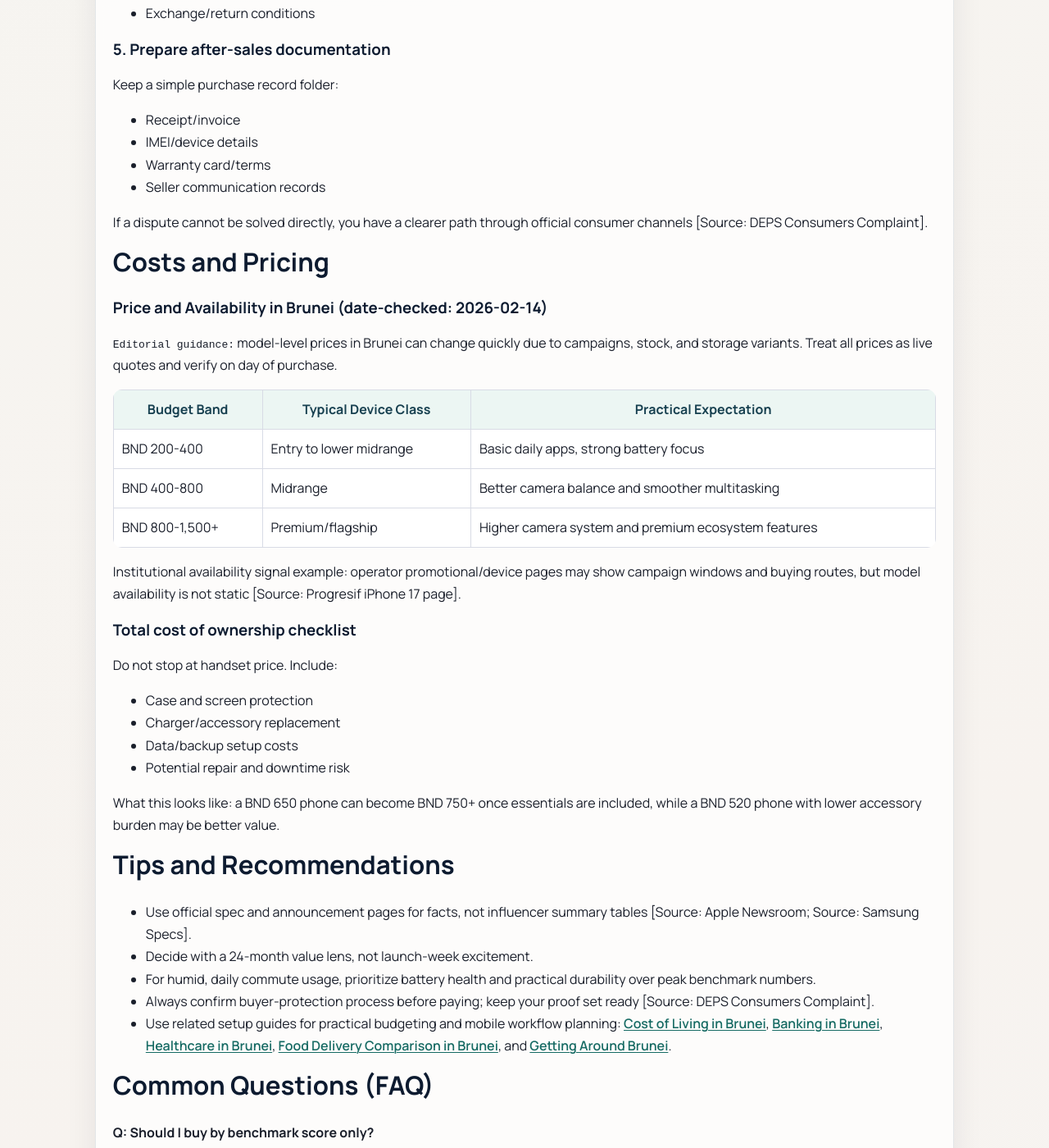
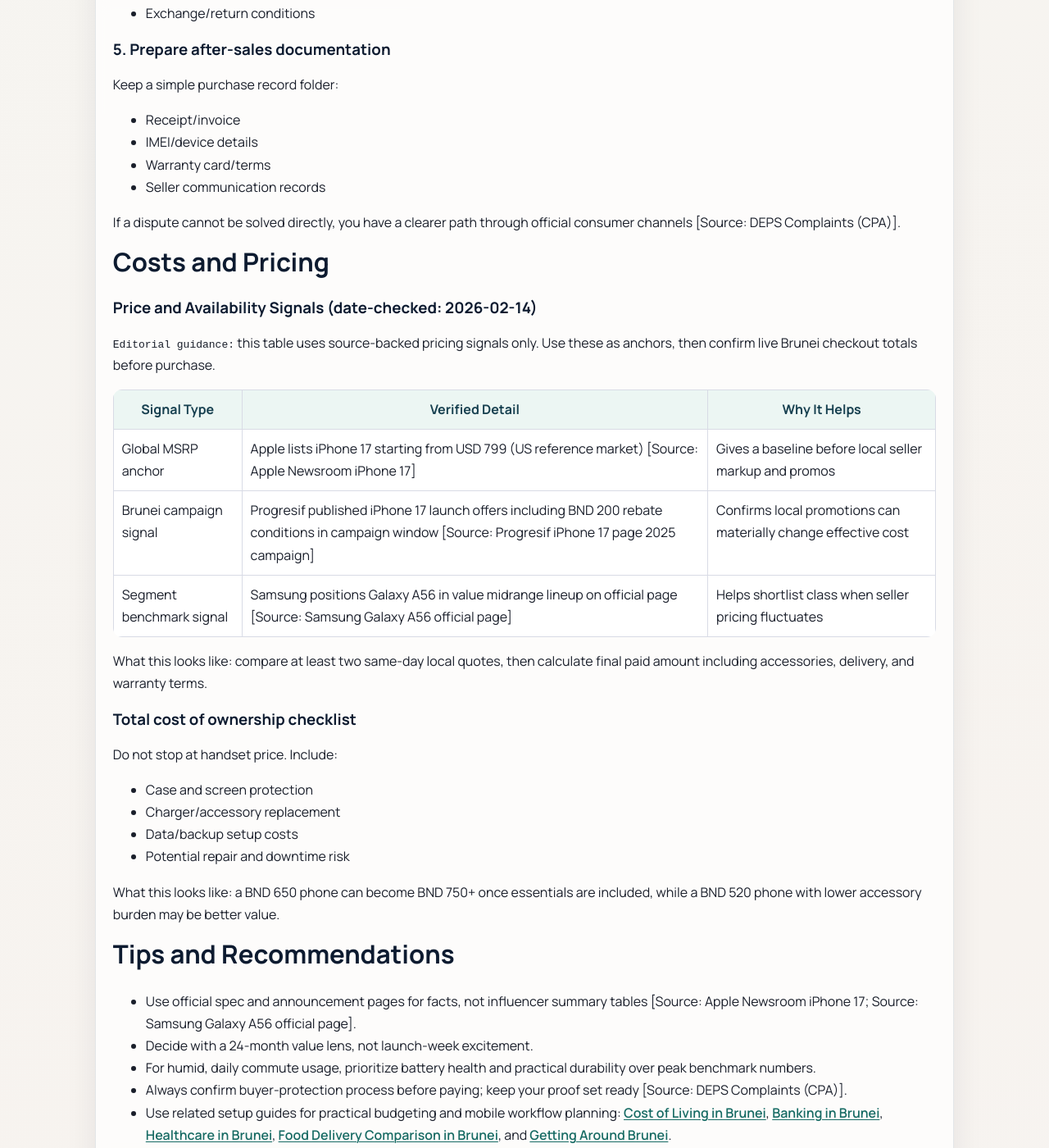
Before and after one commit to legendteddy/brunei-codex, a Jekyll site: the page built from _guides/smartphone-buying-guide-brunei.md, in a window 1280 px wide and 1400 px high, scrolled down 2875 px. Shown: the whole window at 82% size. Built offline with Jekyll 4.4.1, drawn with Linux system fonts in a browser that asks for light colours; some of the changed text lies outside the part shown.

Commit message:
Finalize smartphone buying guide sources and mark verified

```diff
--- a/_guides/smartphone-buying-guide-brunei.md
+++ b/_guides/smartphone-buying-guide-brunei.md
@@ -4,24 +4,24 @@
 last_updated: 2026-02-14
 verified_on: 2026-02-14
 owner: swarm-content
-content_state: draft
+content_state: verified
 category: gadgets
 tags: [smartphone buying guide, brunei gadgets, warranty, mobile]
 meta_description: "Everything you need to know about buying smartphones in Brunei. Updated 2026. Compatibility checks, warranty workflow, price-check method, and buyer checklist."
 quick_answer: "Buy a phone in Brunei by verifying three things before payment: network/device compatibility, warranty support channel, and final total cost including accessories. Do not buy on specs alone. Check official device and consumer resources first, compare local availability by live listings, and keep documented proof of purchase for after-sales protection."
 sources:
-  - https://www.aiti.gov.bn/consumer/mobile/devices/device-checking-app/
-  - https://www.aiti.gov.bn/consumer/mobile/devices/aiti-approved-equipment-search/
-  - https://www.progresif.com/personal/iphone17
-  - https://www.deps.mofe.gov.bn/SitePages/Consumers%20Complaint.aspx
-  - https://www.apple.com/newsroom/2025/09/apple-introduces-iphone-17-and-iphone-17-plus/
-  - https://www.samsung.com/global/galaxy/galaxy-a56-5g/specs/
-  - https://www.vivo.com/en/products/param/y300pro
+  - https://aiti.gov.bn/app/
+  - https://www.aiti.gov.bn/equipment-importation/equipment-search/
+  - https://www.progresif.com/iphone17
+  - https://deps.mofe.gov.bn/complaints-pca-2/
+  - https://www.apple.com/newsroom/2025/09/apple-debuts-iphone-17/
+  - https://www.samsung.com/us/smartphones/galaxy-a56-5g/
+  - https://www.vivo.com/en/products/x300-pro
 ---
 
 # Smartphone Buying Guide in Brunei - Complete Guide
 
-**Quick Answer:** In Brunei, a good smartphone purchase decision is mostly about risk control, not just benchmark performance. Verify network/device status, after-sales path, and real all-in cost before checkout [Source: AITI Device Checking App; Source: AITI Approved Equipment Search]. Then shortlist by your usage pattern and buy only after you can confirm warranty and support escalation routes.
+**Quick Answer:** In Brunei, a good smartphone purchase decision is mostly about risk control, not just benchmark performance. Verify network/device status, after-sales path, and real all-in cost before checkout [Source: AITI App Device Check; Source: AITI Equipment Search]. Then shortlist by your usage pattern and buy only after you can confirm warranty and support escalation routes.
 
 ## Overview
 
@@ -44,10 +44,10 @@
 
 | Decision Point | Why It Matters in Brunei | Where to Check |
 | --- | --- | --- |
-| Device compatibility/approval context | Reduces risk of unsupported or problematic units | AITI device resources [Source: AITI Approved Equipment Search] |
-| Warranty and complaint pathway | Protects buyer rights post-purchase | DEPS/CPFTA route [Source: DEPS Consumers Complaint] |
-| Local availability signal | Some models/promos differ by provider | Local operator/device pages [Source: Progresif iPhone 17 page] |
-| Spec verification | Prevents misinformation from reseller blurbs | Manufacturer official spec/release pages [Source: Apple Newsroom; Source: Samsung Specs] |
+| Device compatibility/approval context | Reduces risk of unsupported or problematic units | AITI device resources [Source: AITI Equipment Search] |
+| Warranty and complaint pathway | Protects buyer rights post-purchase | DEPS/CPFTA route [Source: DEPS Complaints (CPA)] |
+| Local availability signal | Some models/promos differ by provider | Local operator/device pages [Source: Progresif iPhone 17 page 2025 campaign] |
+| Spec verification | Prevents misinformation from reseller blurbs | Manufacturer official spec/release pages [Source: Apple Newsroom iPhone 17; Source: Samsung Galaxy A56 official page] |
 
 | Buyer Profile | Priority Specs | Typical Budget Logic |
 | --- | --- | --- |
@@ -74,13 +74,13 @@
 
 ### 3. Build a short list from official specs
 
-Use manufacturer pages for factual spec confirmation. Example official references include Apple product announcements and Samsung spec pages [Source: Apple Newsroom; Source: Samsung Specs].
+Use manufacturer pages for factual spec confirmation. Example official references include Apple product announcements and Samsung spec pages [Source: Apple Newsroom iPhone 17; Source: Samsung Galaxy A56 official page].
 
 Editorial guidance: keep your shortlist to 3 devices max. More choices usually create decision fatigue, not better outcomes.
 
 ### 4. Check real local buying conditions
 
-Local promotions and availability can vary by provider and cycle. Operator pages can provide useful availability context, such as current iPhone campaigns [Source: Progresif iPhone 17 page].
+Local promotions and availability can vary by provider and cycle. Operator pages can provide useful availability context, such as current iPhone campaigns [Source: Progresif iPhone 17 page 2025 campaign].
 
 At checkout, verify:
 
@@ -98,21 +98,21 @@
 - Warranty card/terms
 - Seller communication records
 
-If a dispute cannot be solved directly, you have a clearer path through official consumer channels [Source: DEPS Consumers Complaint].
+If a dispute cannot be solved directly, you have a clearer path through official consumer channels [Source: DEPS Complaints (CPA)].
 
 ## Costs and Pricing
 
-### Price and Availability in Brunei (date-checked: 2026-02-14)
+### Price and Availability Signals (date-checked: 2026-02-14)
 
-`Editorial guidance:` model-level prices in Brunei can change quickly due to campaigns, stock, and storage variants. Treat all prices as live quotes and verify on day of purchase.
+`Editorial guidance:` this table uses source-backed pricing signals only. Use these as anchors, then confirm live Brunei checkout totals before purchase.
 
-| Budget Band | Typical Device Class | Practical Expectation |
+| Signal Type | Verified Detail | Why It Helps |
 | --- | --- | --- |
-| BND 200-400 | Entry to lower midrange | Basic daily apps, strong battery focus |
-| BND 400-800 | Midrange | Better camera balance and smoother multitasking |
-| BND 800-1,500+ | Premium/flagship | Higher camera system and premium ecosystem features |
+| Global MSRP anchor | Apple lists iPhone 17 starting from USD 799 (US reference market) [Source: Apple Newsroom iPhone 17] | Gives a baseline before local seller markup and promos |
+| Brunei campaign signal | Progresif published iPhone 17 launch offers including BND 200 rebate conditions in campaign window [Source: Progresif iPhone 17 page 2025 campaign] | Confirms local promotions can materially change effective cost |
+| Segment benchmark signal | Samsung positions Galaxy A56 in value midrange lineup on official page [Source: Samsung Galaxy A56 official page] | Helps shortlist class when seller pricing fluctuates |
 
-Institutional availability signal example: operator promotional/device pages may show campaign windows and buying routes, but model availability is not static [Source: Progresif iPhone 17 page].
+What this looks like: compare at least two same-day local quotes, then calculate final paid amount including accessories, delivery, and warranty terms.
 
 ### Total cost of ownership checklist
 
@@ -127,10 +127,10 @@
 
 ## Tips and Recommendations
 
-- Use official spec and announcement pages for facts, not influencer summary tables [Source: Apple Newsroom; Source: Samsung Specs].
+- Use official spec and announcement pages for facts, not influencer summary tables [Source: Apple Newsroom iPhone 17; Source: Samsung Galaxy A56 official page].
 - Decide with a 24-month value lens, not launch-week excitement.
 - For humid, daily commute usage, prioritize battery health and practical durability over peak benchmark numbers.
-- Always confirm buyer-protection process before paying; keep your proof set ready [Source: DEPS Consumers Complaint].
+- Always confirm buyer-protection process before paying; keep your proof set ready [Source: DEPS Complaints (CPA)].
 - Use related setup guides for practical budgeting and mobile workflow planning: [Cost of Living in Brunei]({{ '/guides/cost-of-living-brunei/' | relative_url }}), [Banking in Brunei]({{ '/guides/banking-in-brunei/' | relative_url }}), [Healthcare in Brunei]({{ '/guides/healthcare-in-brunei/' | relative_url }}), [Food Delivery Comparison in Brunei]({{ '/guides/food-delivery-comparison-brunei/' | relative_url }}), and [Getting Around Brunei]({{ '/guides/getting-around-brunei-transport/' | relative_url }}).
 
 ## Common Questions (FAQ)
@@ -139,23 +139,23 @@
 A: No. Usage fit, warranty path, and full ownership cost matter more for most buyers.
 
 **Q: How do I reduce risk of buying an unsuitable device?**
-A: Check compatibility resources first, then shortlist by your non-negotiables [Source: AITI Device Checking App].
+A: Check compatibility resources first, then shortlist by your non-negotiables [Source: AITI App Device Check].
 
 **Q: Is local availability stable across the month?**
-A: Not always. Campaigns and stock windows can change quickly [Source: Progresif iPhone 17 page].
+A: Not always. Campaigns and stock windows can change quickly [Source: Progresif iPhone 17 page 2025 campaign].
 
 **Q: Which source is best for official specs?**
-A: Manufacturer official release/spec pages are strongest for factual device data [Source: Apple Newsroom; Source: Samsung Specs].
+A: Manufacturer official release/spec pages are strongest for factual device data [Source: Apple Newsroom iPhone 17; Source: Samsung Galaxy A56 official page].
 
 **Q: What if after-sales support fails?**
-A: Keep documentation and use official consumer complaint guidance if direct resolution fails [Source: DEPS Consumers Complaint].
+A: Keep documentation and use official consumer complaint guidance if direct resolution fails [Source: DEPS Complaints (CPA)].
 
 ## Verification Snapshot
 
 - Verified on: 2026-02-14
 - Reviewer: swarm-content
 - Source confidence: `official` for regulatory/consumer resources; `institutional` for operator and manufacturer pages
-- Time-sensitive note: local prices/availability must be re-checked within 7 days before moving to `verified`.
+- Time-sensitive note: local prices/availability should be re-checked within 7 days of each update cycle.
 
 ## Related Resources
 
@@ -167,27 +167,27 @@
 
 ## Source Notes
 
-- AITI Device Checking App page:
-  https://www.aiti.gov.bn/consumer/mobile/devices/device-checking-app/
+- AITI app page (includes Device Check function):
+  https://aiti.gov.bn/app/
   Confidence: `official`
-- AITI approved equipment search page:
-  https://www.aiti.gov.bn/consumer/mobile/devices/aiti-approved-equipment-search/
+- AITI equipment search page:
+  https://www.aiti.gov.bn/equipment-importation/equipment-search/
   Confidence: `official`
-- Progresif iPhone 17 page (availability/promotion context):
-  https://www.progresif.com/personal/iphone17
+- Progresif iPhone 17 page (launch and campaign context):
+  https://www.progresif.com/iphone17
   Confidence: `institutional`
-- DEPS consumers complaint page (CPFTA context):
-  https://www.deps.mofe.gov.bn/SitePages/Consumers%20Complaint.aspx
+- DEPS complaints (CPA/CPFTA) page:
+  https://deps.mofe.gov.bn/complaints-pca-2/
   Confidence: `official`
-- Apple newsroom announcement for iPhone 17 series:
-  https://www.apple.com/newsroom/2025/09/apple-introduces-iphone-17-and-iphone-17-plus/
+- Apple newsroom release for iPhone 17:
+  https://www.apple.com/newsroom/2025/09/apple-debuts-iphone-17/
   Confidence: `institutional`
-- Samsung official Galaxy A56 specs page:
-  https://www.samsung.com/global/galaxy/galaxy-a56-5g/specs/
+- Samsung official Galaxy A56 page:
+  https://www.samsung.com/us/smartphones/galaxy-a56-5g/
   Confidence: `institutional`
-- Vivo official Y300 Pro parameter page:
-  https://www.vivo.com/en/products/param/y300pro
+- Vivo official X300 Pro page (example current spec reference):
+  https://www.vivo.com/en/products/x300-pro
   Confidence: `institutional`
 
 ---
-*Last updated: 2026-02-14 | Draft status: requires 7-day refresh for price and availability checks.*
+*Last updated: 2026-02-14 | Verified on: 2026-02-14. Re-check price and availability within 7 days of updates.*
--- a/reports/kpi.json
+++ b/reports/kpi.json
@@ -2,10 +2,10 @@
   "compliance_pass_rate": 1.0,
   "corrections_sla_adherence": null,
   "internal_link_health": 1.0,
-  "last_generated_at": "2026-02-14T13:15:42.360639+00:00",
+  "last_generated_at": "2026-02-14T13:40:02.421939+00:00",
   "needs_refresh_guides": 0,
   "source_coverage_ratio": 1.0,
   "stale_risk_guides": 0,
   "total_guides": 11,
-  "verified_guides": 6
+  "verified_guides": 7
 }
```
Also changed, not shown: other parts of _guides/smartphone-buying-guide-brunei.md (+1 -1 lines).
